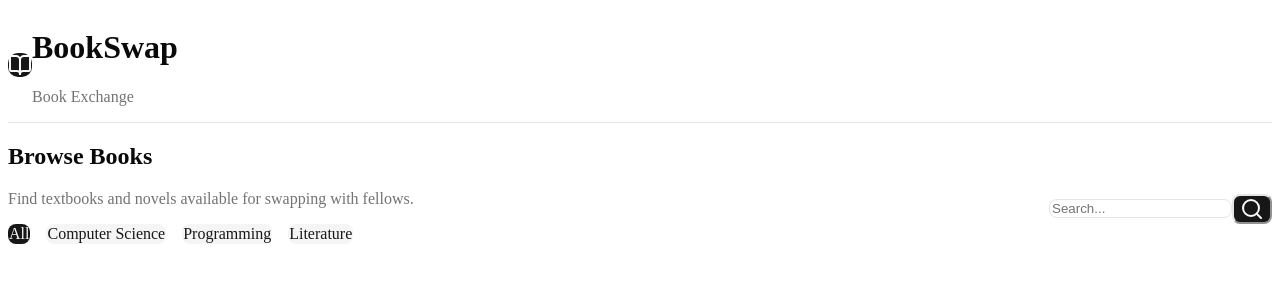
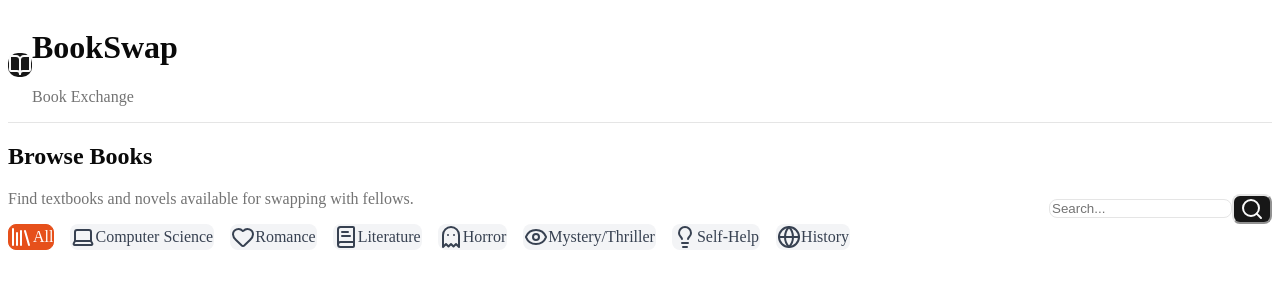
Before and after one commit to laura-er/Frontend, a React app in the folder frontend/: page / in a window 1280 px wide. Shown: the top 300 px of the page. Built offline with nearby package versions, Linux system fonts and the light colour scheme; the HTML template or start-up script is replaced by a standard one.

Commit message:
added color when pressing button on tabs with genre

```diff
--- a/frontend/src/pages/BookListPage.tsx
+++ b/frontend/src/pages/BookListPage.tsx
@@ -1,12 +1,32 @@
 import { useState } from "react";
-import { BookOpen, Search } from "lucide-react";
+import { BookOpen, Search, Library, Laptop, Heart, BookText, Ghost, Eye, Lightbulb, Globe } from "lucide-react";
+import type { LucideIcon } from "lucide-react";
 import { Button } from "@/components/ui/button";
 import { Badge } from "@/components/ui/badge";
 import { Field } from "@/components/ui/field";
 import { Input } from "@/components/ui/input";
-import { mockBooks } from "@/data/mockBooks";
 
-const categories = ["All", ...Array.from(new Set(mockBooks.map((b) => b.category)))];
+const categories = [
+    "All",
+    "Computer Science",
+    "Romance",
+    "Literature",
+    "Horror",
+    "Mystery/Thriller",
+    "Self-Help",
+    "History"
+] as const;
+
+const categoryIcons: Record<string, LucideIcon> = {
+    "All": Library,
+    "Computer Science": Laptop,
+    "Romance": Heart,
+    "Literature": BookText,
+    "Horror": Ghost,
+    "Mystery/Thriller": Eye,
+    "Self-Help": Lightbulb,
+    "History": Globe
+};
 
 export default function BookListPage() {
     const [search, setSearch] = useState("");
@@ -51,22 +71,35 @@ export default function BookListPage() {
                     </Field>
                 </div>
 
-                {/* Category Filters - Modern Badge Pills */}
                 <div className="mb-6">
                     <div className="flex flex-wrap">
-                        {categories.map((cat) => (
+                        {categories.map((cat) => {
+                            const Icon = categoryIcons[cat] || Library;
+                            const isActive = activeCategory === cat;
+
+                            return (
                                 <Badge
                                     key={cat}
                                     onClick={() => setActiveCategory(cat)}
-                                variant={activeCategory === cat ? "default" : "secondary"}
-                                style={{ marginRight: '16px', marginBottom: '8px' }}
-                                className="cursor-pointer px-4 py-2 text-sm font-medium transition-all hover:scale-105"
+                                    variant={isActive ? "default" : "secondary"}
+                                    style={{
+                                        marginRight: '16px',
+                                        marginBottom: '8px',
+                                        backgroundColor: isActive ? '#E6501B' : '#f3f4f6',
+                                        color: isActive ? 'white' : '#374151',
+                                        borderColor: isActive ? '#E6501B' : 'transparent'
+                                    }}
+                                    className="cursor-pointer px-4 py-2 text-sm font-medium transition-all hover:scale-105 flex items-center gap-2"
                                 >
+                                    <Icon className="h-4 w-4" />
                                     {cat}
                                 </Badge>
-                        ))}
+                            );
+                        })}
                     </div>
                 </div>
+
+
             </main>
         </div>
     );
```
Lines whose indentation alone changed are shown as unchanged.
